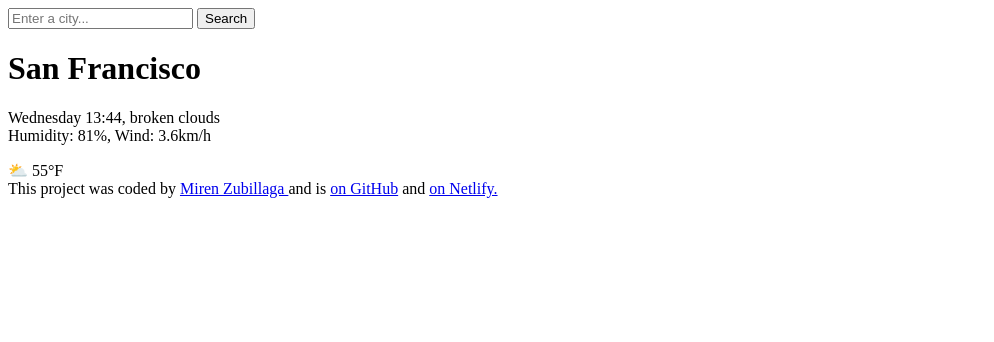
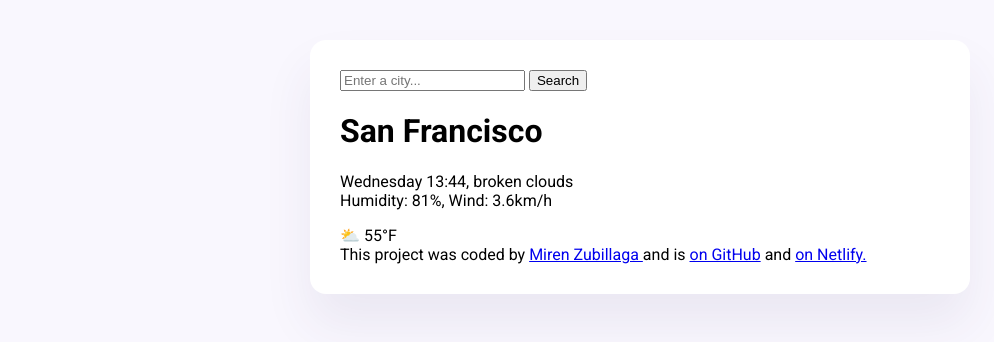
Before and after one commit to mazubillaga/mz-weather-app, a plain HTML site: page index.html in a window 1280 px wide. Shown: the whole page, without its empty margins (0-994 px from the left). Drawn offline with Linux system fonts and the light colour scheme; a web font is replaced by a local one.

Commit message:
styled the main container and added custom fonts

```diff
--- a/index.html
+++ b/index.html
@@ -3,9 +3,17 @@
   <head>
     <meta charset="UTF-8" />
     <meta name="viewport" content="width=device-width, initial-scale=1.0" />
-    <title>Document</title>
+    <link rel="stylesheet" href="src/index.css" />
+    <link rel="preconnect" href="https://fonts.googleapis.com" />
+    <link rel="preconnect" href="https://fonts.gstatic.com" crossorigin />
+    <link
+      href="https://fonts.googleapis.com/css2?family=Roboto:ital,wght@0,100..900;1,100..900&family=Winky+Rough:ital,wght@0,300..900;1,300..900&display=swap"
+      rel="stylesheet"
+    />
+    <title>MZ Weather App</title>
   </head>
   <body>
+    <div class="weather-app">
       <header>
         <form>
           <input type="search" placeholder="Enter a city..." required />
@@ -37,5 +45,6 @@
           >on Netlify.</a
         >
       </footer>
+    </div>
   </body>
 </html>
--- /dev/null
+++ b/src/index.css
@@ -0,0 +1,13 @@
+body {
+  background-color: #f9f7fe;
+  font-family: "Roboto", sans-serif;
+}
+
+.weather-app {
+  background: white;
+  max-width: 600px;
+  margin: 40px auto;
+  box-shadow: 0 30px 50px rgba(65, 50, 100, 0.08);
+  border-radius: 16px;
+  padding: 30px;
+}
```
Lines whose indentation alone changed are shown as unchanged.
